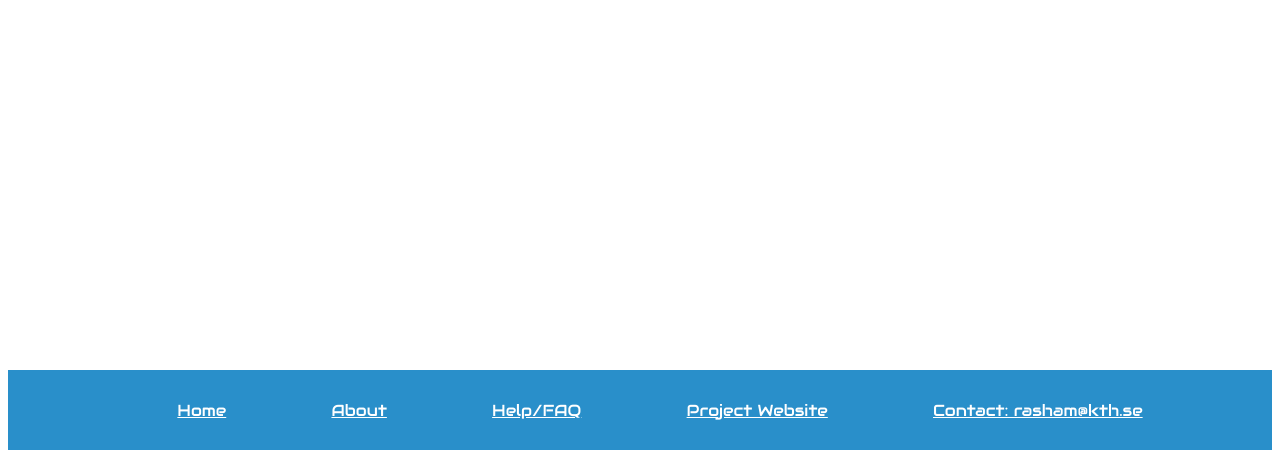
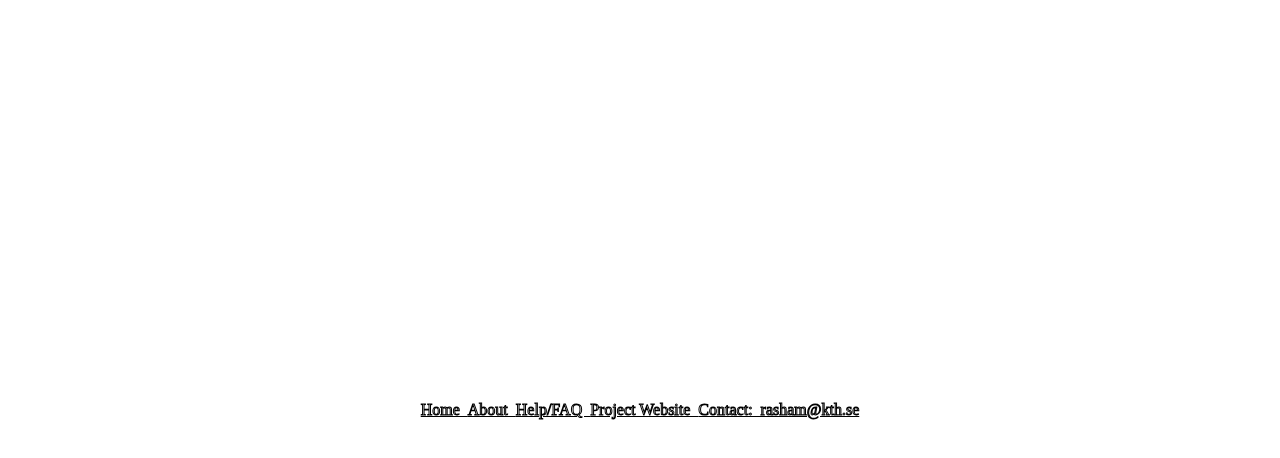
Before and after one commit to PegasusKTH/PegasusKTH.github.io, a plain HTML site: page graph.html in a window 1280 px wide. Shown: the part 358-816 px from the top of the page. Drawn offline with Linux system fonts and the light colour scheme; a web font is replaced by a local one.

Commit message:
fixing colors and sizes for footers, links etc

```diff
--- a/css/about.css
+++ b/css/about.css
@@ -33,10 +33,6 @@ h1{
   width: 295px;
 }
 
-#page-container {
-  position: relative;
-  min-height: 100vh;
-}
 
 #container {
   position: relative;
@@ -44,7 +40,7 @@ h1{
 }
 
 #content-wrap {
-  padding-bottom: 2.5rem;
+  padding-bottom: 7rem;
 }
 
 #footer{
--- a/css/graph.css
+++ b/css/graph.css
@@ -47,13 +47,13 @@ section{
   display:inline-block;
 }
 
-#page-container {
+#container {
   position: relative;
   min-height: 100vh;
 }
 
 #content-wrap {
-  padding-bottom: 80px;    /* Footer height */
+  padding-bottom: 2.5rem;
 }
 
 #footer{
@@ -61,11 +61,10 @@ section{
   bottom:0;
   width:100%;
   height:80px;
-  background:#298fca;
+  background:transparent;
   display: flex;
   align-items: center;
   justify-content: center;
-  font-family: 'Audiowide';
 }
 
 ul#footeritem li {
@@ -74,9 +73,12 @@ ul#footeritem li {
 
 li{
    margin: 50px;
-   color: white;
+   color: black;
+   font-size: 20px;
 }
 
 a{
   color: white;
+  -webkit-text-stroke-width: 1px;
+  -webkit-text-stroke-color: black;
 }
--- a/css/help.css
+++ b/css/help.css
@@ -41,10 +41,6 @@ h2{
   width: 295px;
 }
 
-#page-container {
-  position: relative;
-  min-height: 100vh;
-}
 
 #container {
   position: relative;
@@ -52,7 +48,7 @@ h2{
 }
 
 #content-wrap {
-  padding-bottom: 2.5rem;
+  padding-bottom: 7rem;
 }
 
 #footer{
@@ -72,16 +68,26 @@ ul#footeritem li {
 
 li{
    margin: 50px;
-   color: black;
+   color: #ebb0d6;
    font-size: 20px;
-   font-family: 'Audiowide';
+   font-family: 'Manrope';
 
 }
 
+a:link {
+  color: #ebb0d6;
+  text-shadow: -1px -1px 0 #333333, 1px -1px 0 #333333, -1px 1px 0 #333333, 1px 1px 0 #333333;
+  background-color: transparent;
+  text-decoration: none;
+  font-size: 18px;
+  font-family: 'Manrope';
+}
+
 a{
-  color: black;
+  color: #ebb0d6;
+  text-shadow: -1px -1px 0 #333333, 1px -1px 0 #333333, -1px 1px 0 #333333, 1px 1px 0 #333333;
 }
 
 #graylink{
-  color: gray;
+  color: #ebb0d6;
 }
--- a/css/main.css
+++ b/css/main.css
@@ -16,7 +16,7 @@ body, html {
 }
 
 #content-wrap {
-  padding-bottom: 2.5rem;
+  padding-bottom: 7rem;
 }
 
 
@@ -105,6 +105,7 @@ ul#footeritem li {
   padding-top: 80px;
   padding-bottom: 2%;
   margin-top: 50px;
+  font-family: 'Manrope';
 }
 
 li{
--- a/graph.html
+++ b/graph.html
@@ -13,7 +13,7 @@
   </head>
 
   <body>
-  <div id="page-container">
+  <div id="container">
     <div id="content-wrap">
       <div id="title" >
         <img src = "image/logo.png" id="pegasus" class="center">
@@ -41,15 +41,20 @@
       </div>
     </div>
 
-     <div class="footer" id="footer">
-       <ul id="footeritem">
-         <li><a href="index.html">Home</a></li>
-         <li><a href="about.html">About</a></li>
-         <li><a href="help.html">Help/FAQ</a></li>
-         <li><a href="https://pegasuskth.github.io/pegasus-projectpage.github.io/">Project Website</a></li>
-         <li><a href="mailto:rasham@kth.se">Contact: rasham@kth.se</a></li>
-         </ul>
-       </div>
+    <footer id="footer">
+      <!-- <ul id="footeritem">
+      <li><a href="index.html">Home</a></li>
+      <li><a href="about.html" >About</a></li>
+      <li><a href="help.html">Help/FAQ</a></li>
+      <li><a href="https://pegasuskth.github.io/pegasus-projectpage.github.io/">Project Website</a></li>
+      <li><a href="mailto:rasham@kth.se" >Contact: rasham@kth.se</a></li>
+      </ul> -->
+    <a href="index.html" class="col-lg-2 col-sm-2 col-md-2 col-xs-2"> Home &nbsp</a>
+    <a href="about.html" class="col-lg-2 col-sm-2 col-md-2 col-xs-2"> About &nbsp</a>
+    <a href="help.html"  class="col-lg-2 col-sm-2 col-md-2 col-xs-2"> Help/FAQ &nbsp</a>
+    <a href="https://pegasuskth.github.io/pegasus-projectpage.github.io/"  class="col-lg-2 col-sm-2 col-md-2 col-xs-2"> Project Website &nbsp</a>
+    <a href="mailto:rasham@kth.se" class="col-lg-2 col-sm-2 col-md-2 col-xs-2">Contact:&nbsp rasham@kth.se</a>
+  </footer>
   </div>
   </body>
 </html>
```
